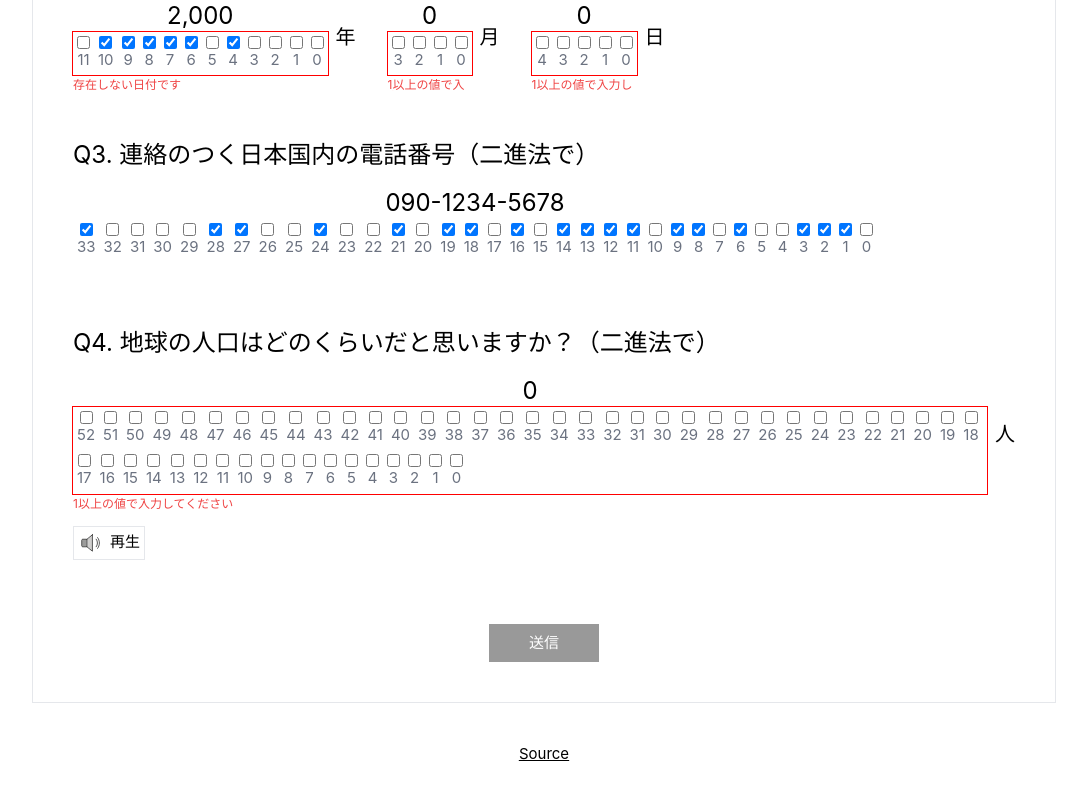
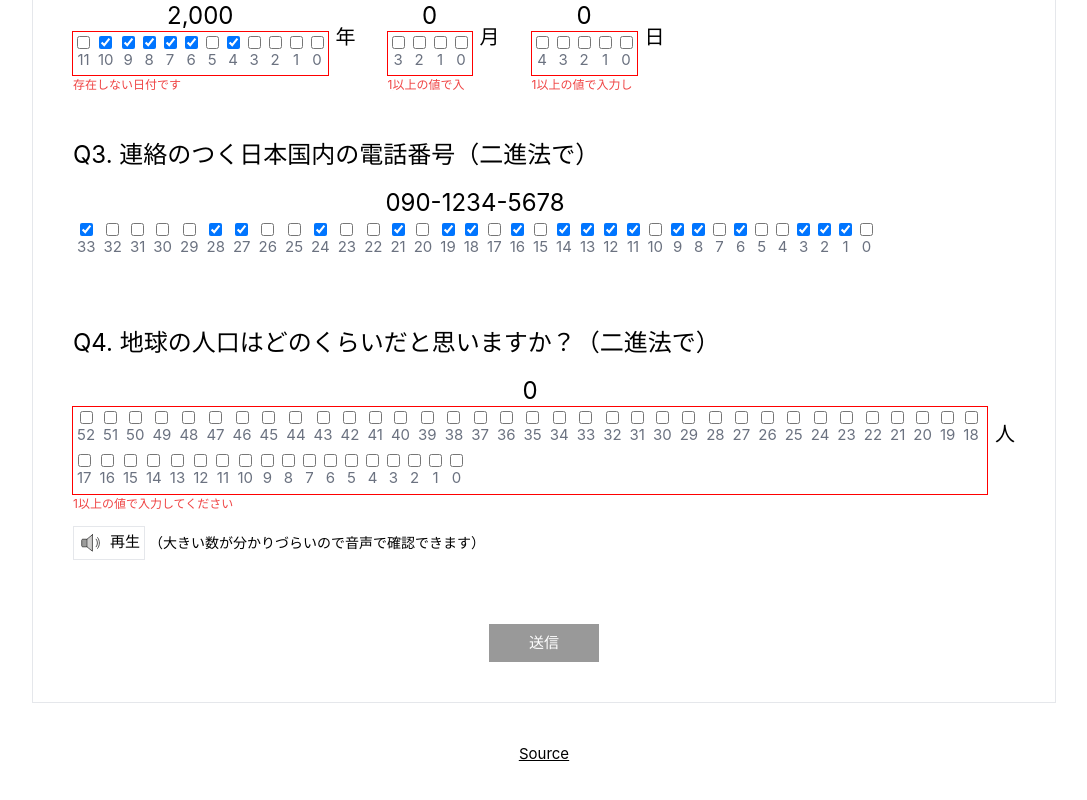
Before and after one commit to miyaoka/bad-form, a Vue app: page / in a window 1280 px wide. Shown: the part 417-1217 px from the top of the page, without its empty margins (96-1183 px from the left). Built offline with nearby package versions, Linux system fonts and the light colour scheme.

Commit message:
add button comment

```diff
--- a/src/views/HomeView.vue
+++ b/src/views/HomeView.vue
@@ -213,13 +213,13 @@ const phoneValidator = () => {
               </p>
               <CheckBoxNumberInput
                 :min="1"
-                :max="Number.MAX_SAFE_INTEGER"
+                :max="2 ** 60"
                 v-model="population"
               />
             </div>
             <p class="text-xl">人</p>
           </div>
-          <div>
+          <div class="flex flex-row items-center gap-1">
             <button
               type="button"
               @click="speech(`${population}人`)"
@@ -233,6 +233,9 @@ const phoneValidator = () => {
               />
               再生
             </button>
+            <p class="text-sm">
+              （大きい数が分かりづらいので音声で確認できます）
+            </p>
           </div>
         </div>
       </section>
```
